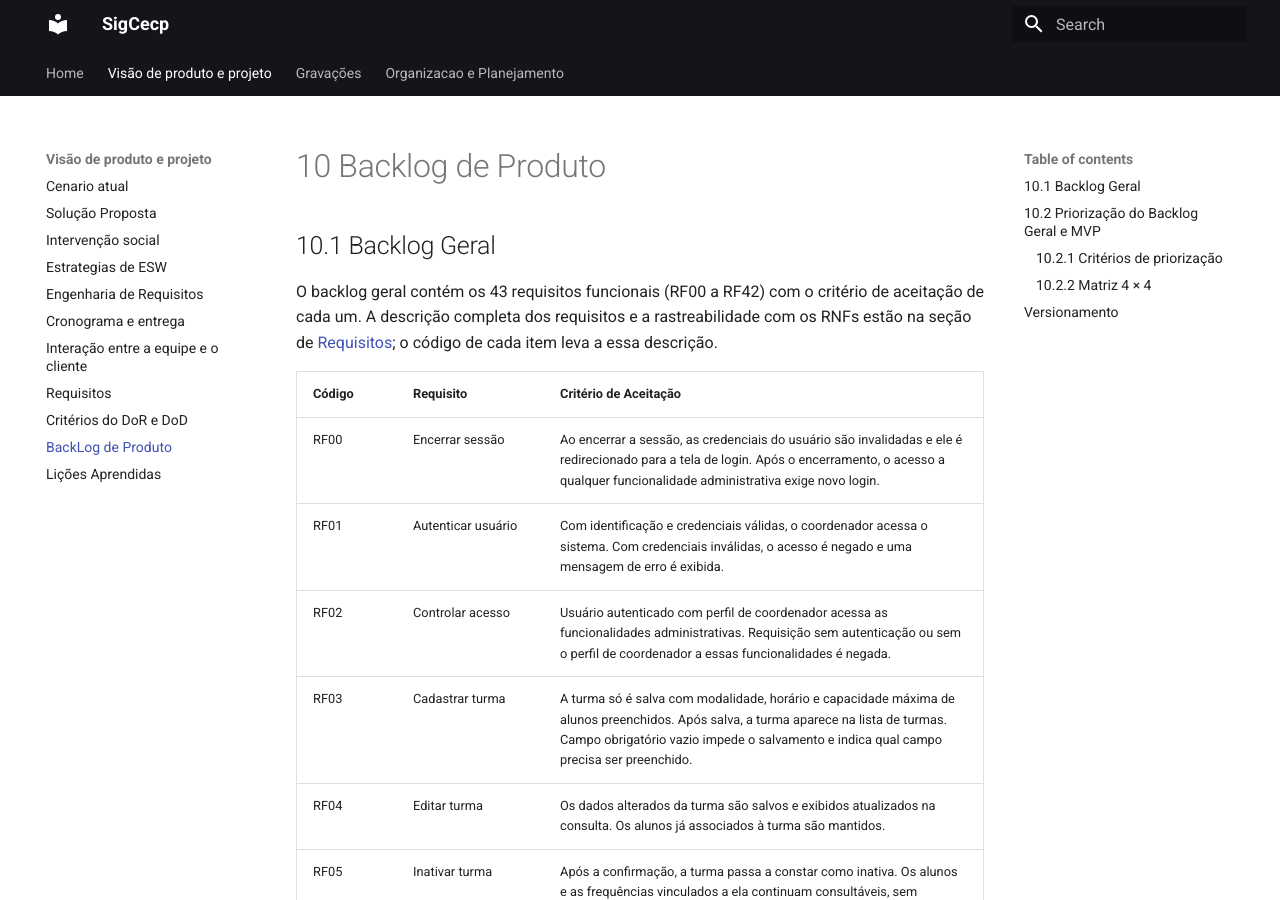
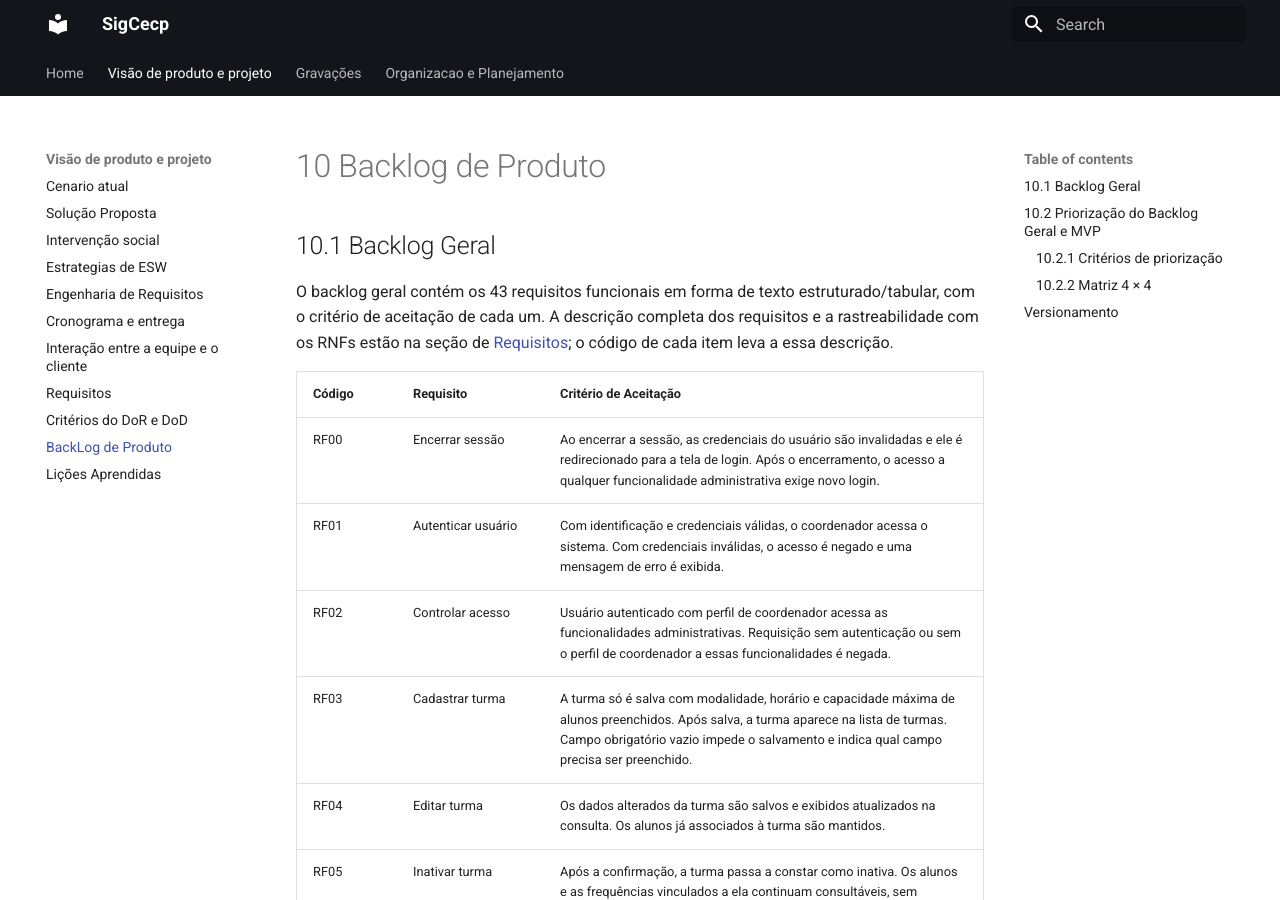
Before and after one commit to mdsreq-fga-unb/REQ-2026.2-T01-SigCecp, an MkDocs documentation site: the page built from docs/visao_produto_projeto/10_backlog_produto.md, in a window 1280 px wide and 900 px high. Built offline with MkDocs 1.6.1 and Material for MkDocs 9.7.7, drawn with Linux system fonts in a browser that asks for light colours.

Commit message:
tipo de declaração

```diff
--- a/docs/visao_produto_projeto/10_backlog_produto.md
+++ b/docs/visao_produto_projeto/10_backlog_produto.md
@@ -2,7 +2,7 @@
 
 ## 10.1 Backlog Geral
 
-O backlog geral contém os 43 requisitos funcionais (RF00 a RF42) com o critério de aceitação de cada um. A descrição completa dos requisitos e a rastreabilidade com os RNFs estão na seção de [Requisitos](8_0_requisitos.md); o código de cada item leva a essa descrição.
+O backlog geral contém os 43 requisitos funcionais em forma de texto estruturado/tabular, com o critério de aceitação de cada um. A descrição completa dos requisitos e a rastreabilidade com os RNFs estão na seção de [Requisitos](8_0_requisitos.md); o código de cada item leva a essa descrição.
 
 
 | Código | Requisito                                      | Critério de Aceitação |
```
